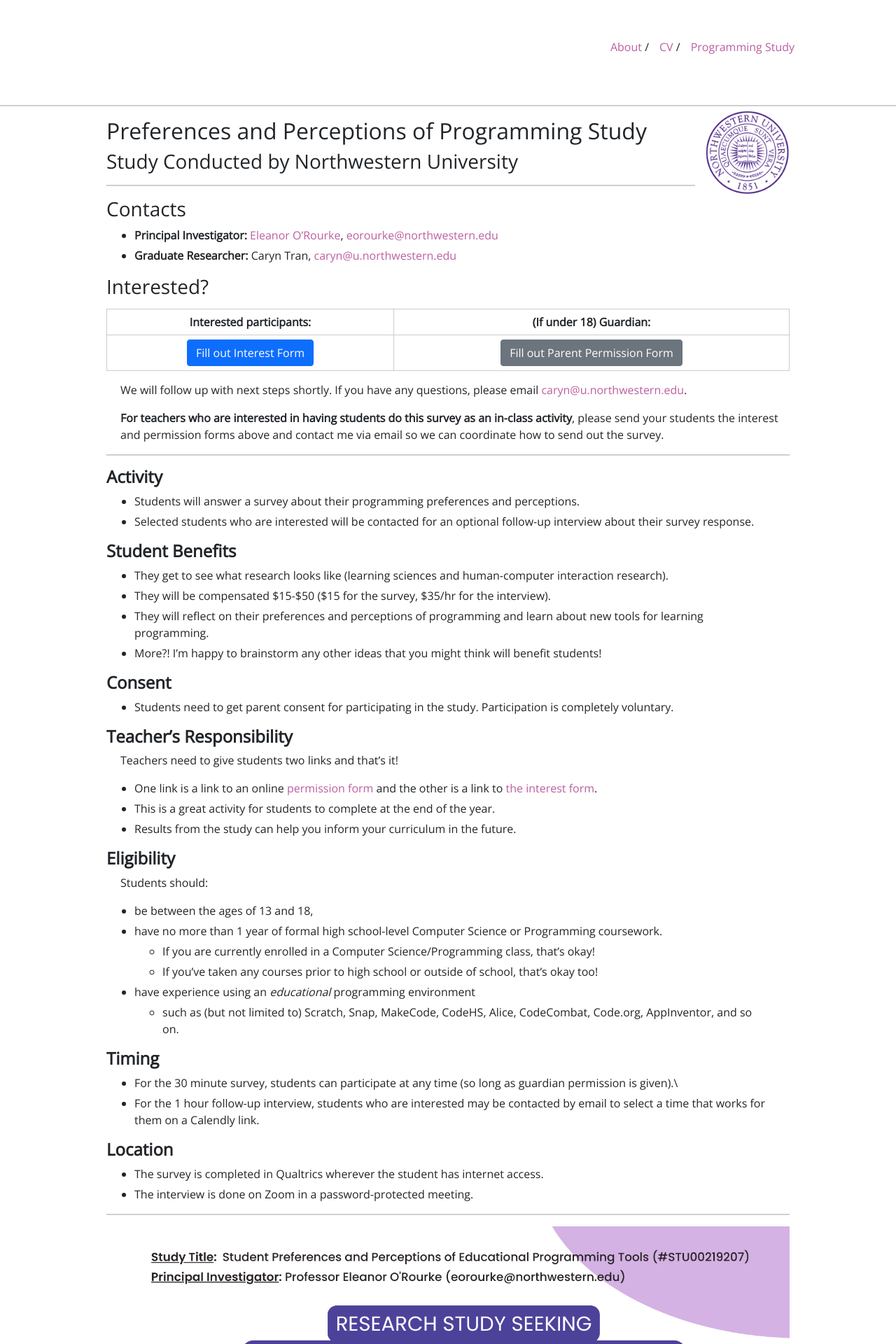
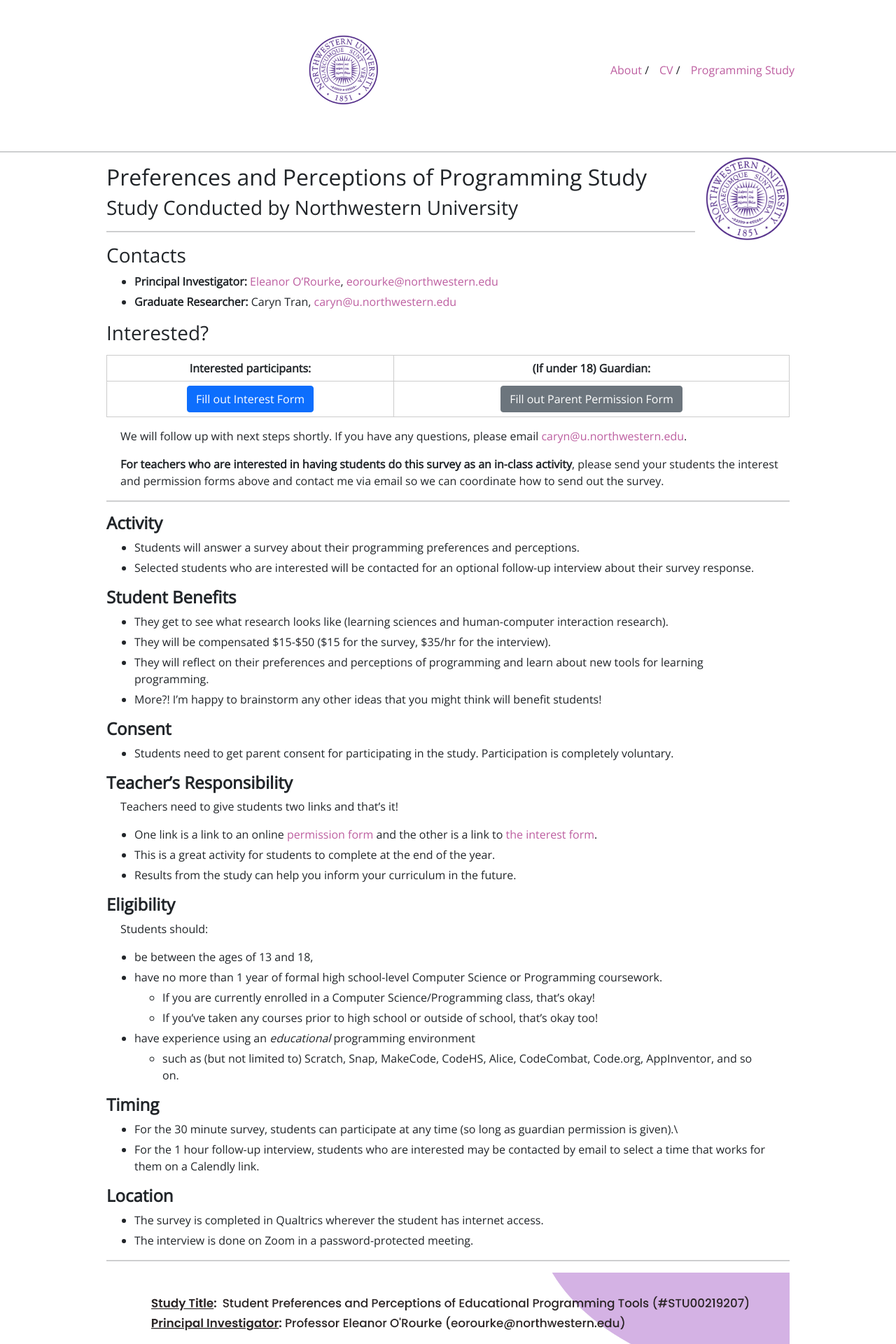
Before and after one commit to carynbear/carynbear.github.io, a Jekyll site: the page built from programmingstudy.md, in a window 1280 px wide. Shown: the top 1920 px of the page at 70% size. Built offline with Jekyll 4.4.1, drawn with Linux system fonts in a browser that asks for light colours.

Commit message:
Update _config.yml

```diff
--- a/_config.yml
+++ b/_config.yml
@@ -6,6 +6,7 @@
 
 markdown: kramdown
 ins_logo: "./logo.png"
+nu_logo: "./northwestern.png"
 favicon_location: "./logo.png"
 
 tracking_id: #
```
